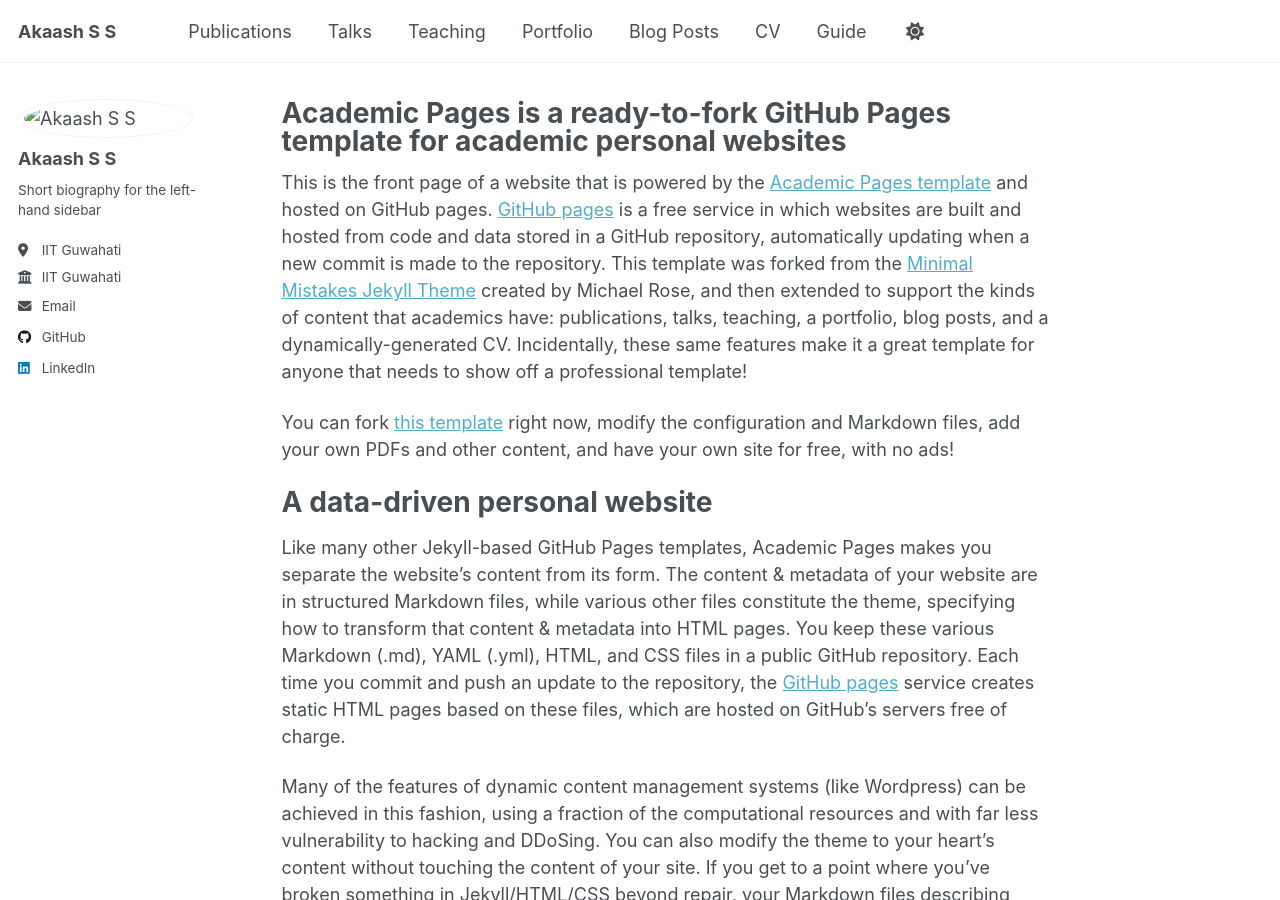
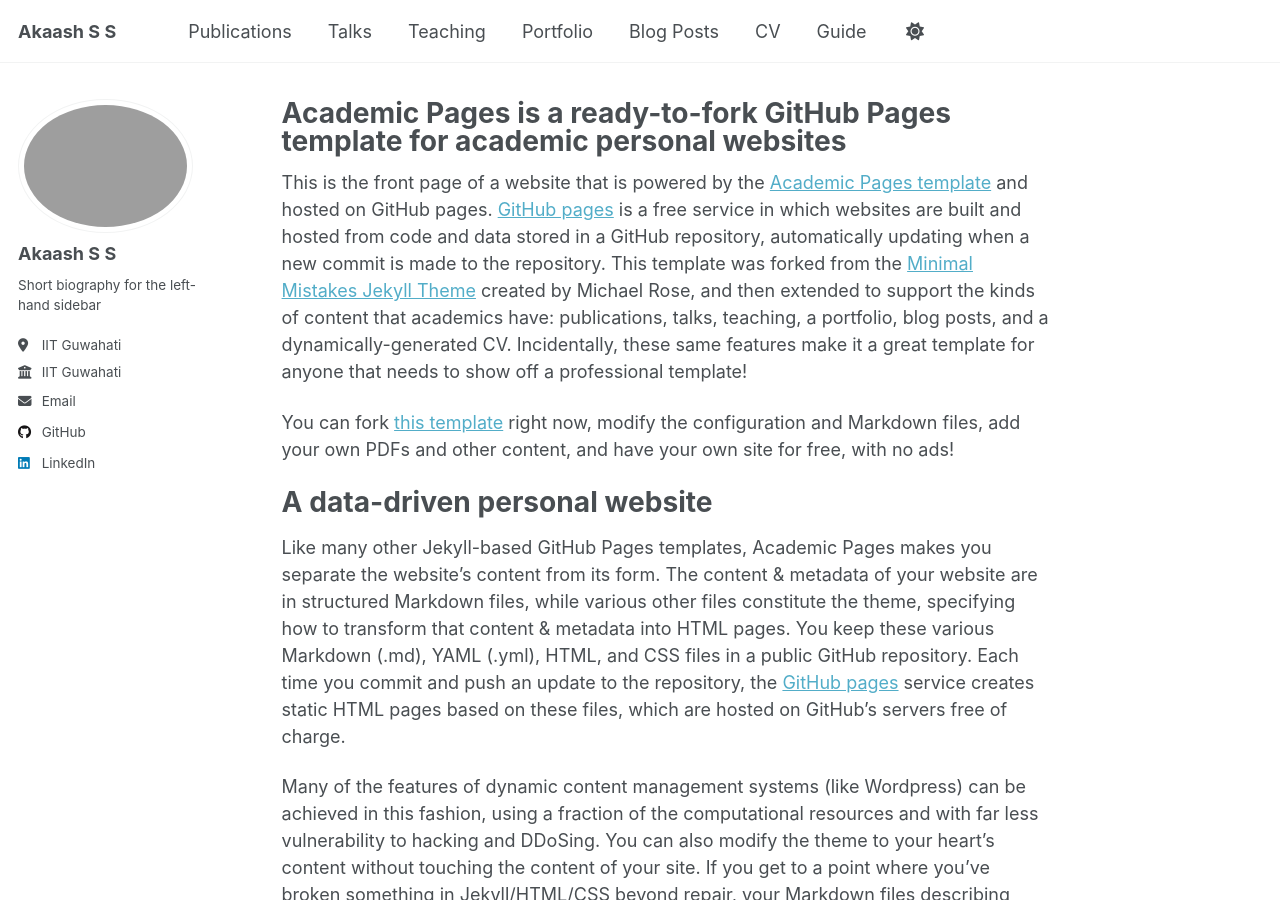
Before and after one commit to akaashss/akaashss.github.io, a Jekyll site: the page built from _pages/about.md, in a window 1280 px wide and 900 px high. Built offline with Jekyll 4.4.1, drawn with Linux system fonts in a browser that asks for light colours; a script that is not in the unit is left out.

Commit message:
Update _config.yml
Image update

```diff
--- a/_config.yml
+++ b/_config.yml
@@ -22,7 +22,7 @@
 #               Additional customization can be done by editing /_includes/author-profile.html
 author:
   # Biographic information
-  avatar           : "images/profile2.jpg"
+  avatar           : "profile2A.jpg"
   name             : "Akaash S S"
   pronouns         : # example: "she/her"
   bio              : "Short biography for the left-hand sidebar"
```
